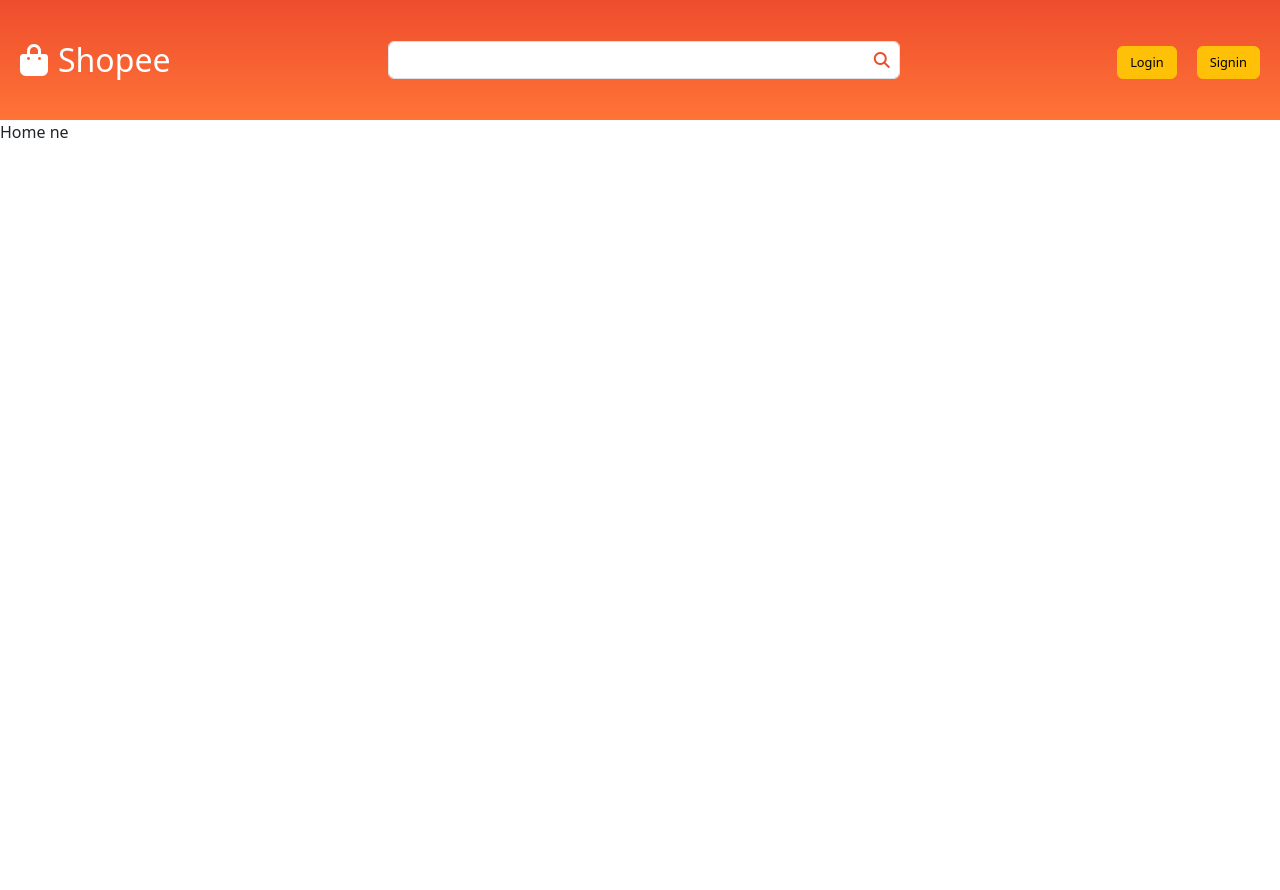
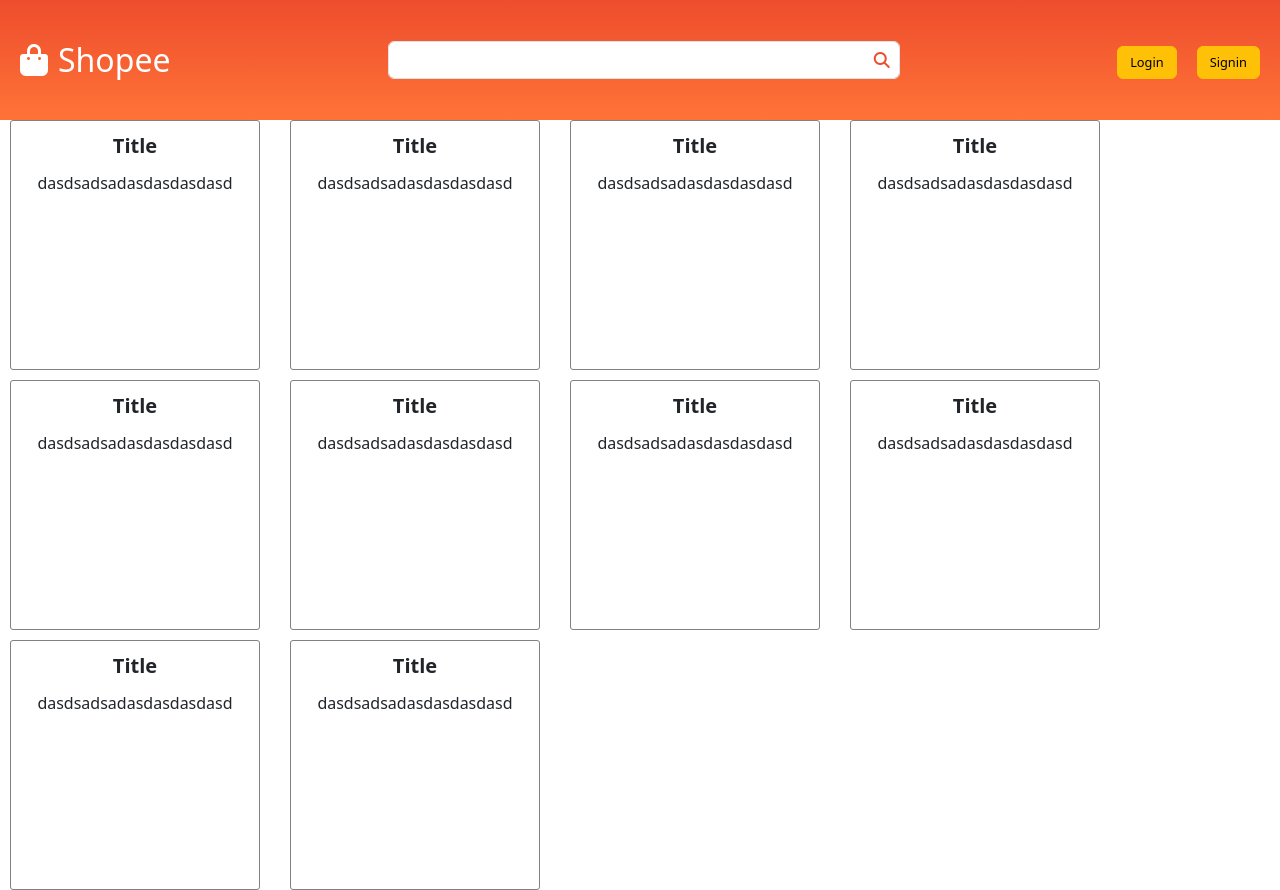
Before and after one commit to tuanhuy2000/MyWebsiteFrontEnd, a React (Create React App) app in the folder my-website/: page / in a window 1280 px wide. Before the commit the page ends 800 px from the top, so only its background shows below. Built offline with nearby package versions, Linux system fonts and the light colour scheme.

Commit message:
add attribute Infor product

```diff
--- a/my-website/src/containers/Common/HomeContent/HomeContent.js
+++ b/my-website/src/containers/Common/HomeContent/HomeContent.js
@@ -1,7 +1,27 @@
+import { useState } from "react";
+import "./HomeContent.scss";
+
 const HomeContent = () => {
+  const [data, setData] = useState([1, 2, 3, 4, 5, 6, 7, 8, 9, 10]);
   return (
     <>
-      <div>Home ne</div>
+      <div className="blogs-container">
+        {data.map((item, index) => {
+          return (
+            <div className="single-blog" key={`prd-${index}`}>
+              <div className="title">
+                <span>Title</span>
+              </div>
+              <div className="content">dasdsadsadasdasdasdasd</div>
+              <div className="btn-detail">
+                {/* <Link to={`blog/${item.id}`}>
+                  <button type="button">Detail</button>
+                </Link> */}
+              </div>
+            </div>
+          );
+        })}
+      </div>
     </>
   );
 };
--- /dev/null
+++ b/my-website/src/containers/Common/HomeContent/HomeContent.scss
@@ -0,0 +1,25 @@
+.blogs-container {
+  display: flex;
+  flex-direction: row;
+  gap: 10px;
+  flex-wrap: wrap;
+
+  .single-blog {
+    border: 1px solid grey;
+    border-radius: 3px;
+    padding: 10px;
+    margin: 0 10px;
+    width: 250px;
+    height: 250px;
+    text-align: center !important;
+
+    .title {
+      font-size: 20px;
+      font-weight: 600;
+    }
+
+    .content {
+      padding: 10px 0;
+    }
+  }
+}
--- a/my-website/src/containers/User/UserShop/Modal/ModalAdd/ModalAddProduct.js
+++ b/my-website/src/containers/User/UserShop/Modal/ModalAdd/ModalAddProduct.js
@@ -22,6 +22,7 @@ const ModalAddProduct = (props) => {
   const [name, setName] = useState("");
   const [price, setPrice] = useState("");
   const [quantity, setQuantity] = useState("");
+  const [information, setInformation] = useState("");
   const [listCity, setListCity] = useState([]);
   const [listType, setListType] = useState([]);
   const [city, setCity] = useState("Thành phố Hà Nội");
@@ -117,6 +118,7 @@ const ModalAddProduct = (props) => {
         name,
         price,
         quantity,
+        information,
         city,
         type,
         img,
@@ -144,6 +146,7 @@ const ModalAddProduct = (props) => {
                 name,
                 price,
                 quantity,
+                information,
                 city,
                 type,
                 img,
@@ -201,6 +204,7 @@ const ModalAddProduct = (props) => {
         name,
         price,
         quantity,
+        information,
         city,
         type,
         img
@@ -221,12 +225,13 @@ const ModalAddProduct = (props) => {
               const config2 = {
                 headers: { Authorization: `Bearer ${token}` },
               };
-              CreateProduct(
+              ChangeProduct(
                 config2,
                 props.data.id,
                 name,
                 price,
                 quantity,
+                information,
                 city,
                 type,
                 img
@@ -266,6 +271,7 @@ const ModalAddProduct = (props) => {
       setName(props.data.name);
       setPrice(props.data.price);
       setQuantity(props.data.quantity);
+      setInformation(props.data.information);
       setCity(props.data.address);
       setType(props.data.type);
       setImg1(props.img1);
@@ -275,6 +281,7 @@ const ModalAddProduct = (props) => {
       setName("");
       setPrice("");
       setQuantity("");
+      setInformation("");
       setImg1("");
       setImg2("");
       setImg3("");
@@ -316,6 +323,15 @@ const ModalAddProduct = (props) => {
                   value={quantity}
                   onChange={(event) => setQuantity(event.target.value)}
                 />
+              </div>
+              <div className="mb-3">
+                <label className="form-label">Information</label>
+                <textarea
+                  className="form-control"
+                  rows="5"
+                  value={information}
+                  onChange={(event) => setInformation(event.target.value)}
+                ></textarea>
               </div>
               <div className="mb-3">
                 <label className="form-label">City</label>
--- a/my-website/src/containers/User/UserShop/TableContent/TableProduct.js
+++ b/my-website/src/containers/User/UserShop/TableContent/TableProduct.js
@@ -23,7 +23,7 @@ const TableProduct = (props) => {
   const [direction, setDirection] = useState("asc");
   const [keyword, setKeyword] = useState("");
   const [curentPage, setCurrentPage] = useState(1);
-  const [perPage] = useState(1);
+  const [perPage] = useState(5);
   const account = useSelector((state) => state.user.account);
   const [dataModify, setDataModify] = useState({});
   const [img1, setImg1] = useState();
@@ -284,6 +284,7 @@ const TableProduct = (props) => {
                     </div>
                   </th>
                   <th>Quantity</th>
+                  <th>Information</th>
                   <th>Address</th>
                   <th>Type</th>
                   <th>Actions</th>
@@ -299,11 +300,12 @@ const TableProduct = (props) => {
                         <td>{item.name}</td>
                         <td>{item.price}</td>
                         <td>{item.quantity}</td>
+                        <td>{item.information}</td>
                         <td>{item.address}</td>
                         <td>{item.type}</td>
                         <td>
                           <button
-                            className="btn btn-warning mx-3"
+                            className="btn btn-warning"
                             onClick={() => handleClickChangeBtn(item)}
                           >
                             Change
--- a/my-website/src/redux/actions/userAction.js
+++ b/my-website/src/redux/actions/userAction.js
@@ -44,7 +44,7 @@ export const handleLoginRedux = (username, password) => {
           dispatch({ type: LOGIN_ERROR });
         }
       } else {
-        toast.error(res.data.message);
+        toast.warning(res.data.message);
         dispatch({ type: LOGIN_ERROR });
       }
     } else {
--- a/my-website/src/services/ProductServices.js
+++ b/my-website/src/services/ProductServices.js
@@ -10,6 +10,7 @@ const CreateProduct = (
   name,
   price,
   quantity,
+  information,
   address,
   type,
   img,
@@ -17,7 +18,7 @@ const CreateProduct = (
 ) => {
   return axios.post(
     `/api/Product/CreateProduct?id=${uid}`,
-    { id, name, price, quantity, address, type, img },
+    { id, name, price, quantity, information, address, type, img },
     config
   );
 };
@@ -48,13 +49,14 @@ const ChangeProduct = (
   name,
   price,
   quantity,
+  information,
   address,
   type,
   img
 ) => {
   return axios.put(
     `/api/Product/ChangeProduct`,
-    { id, name, price, quantity, address, type, img },
+    { id, name, price, quantity, information, address, type, img },
     config
   );
 };
```
